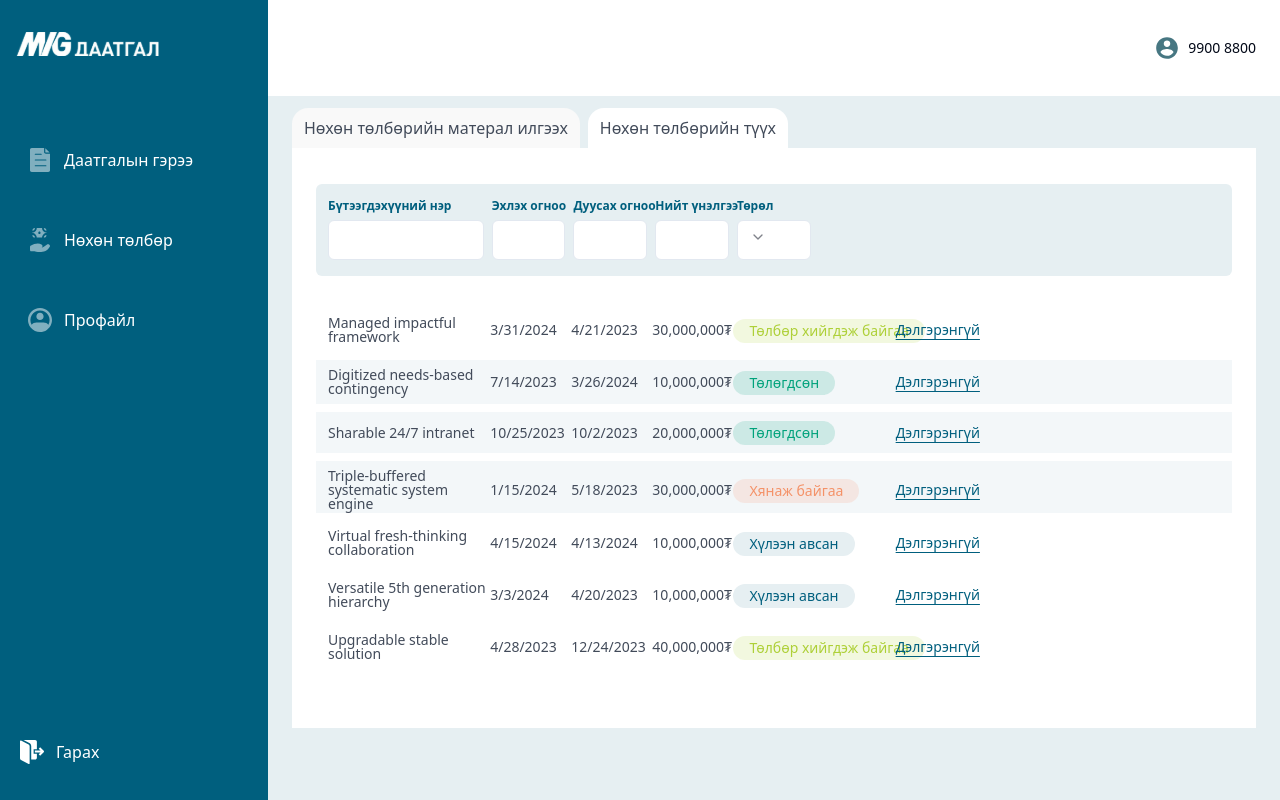
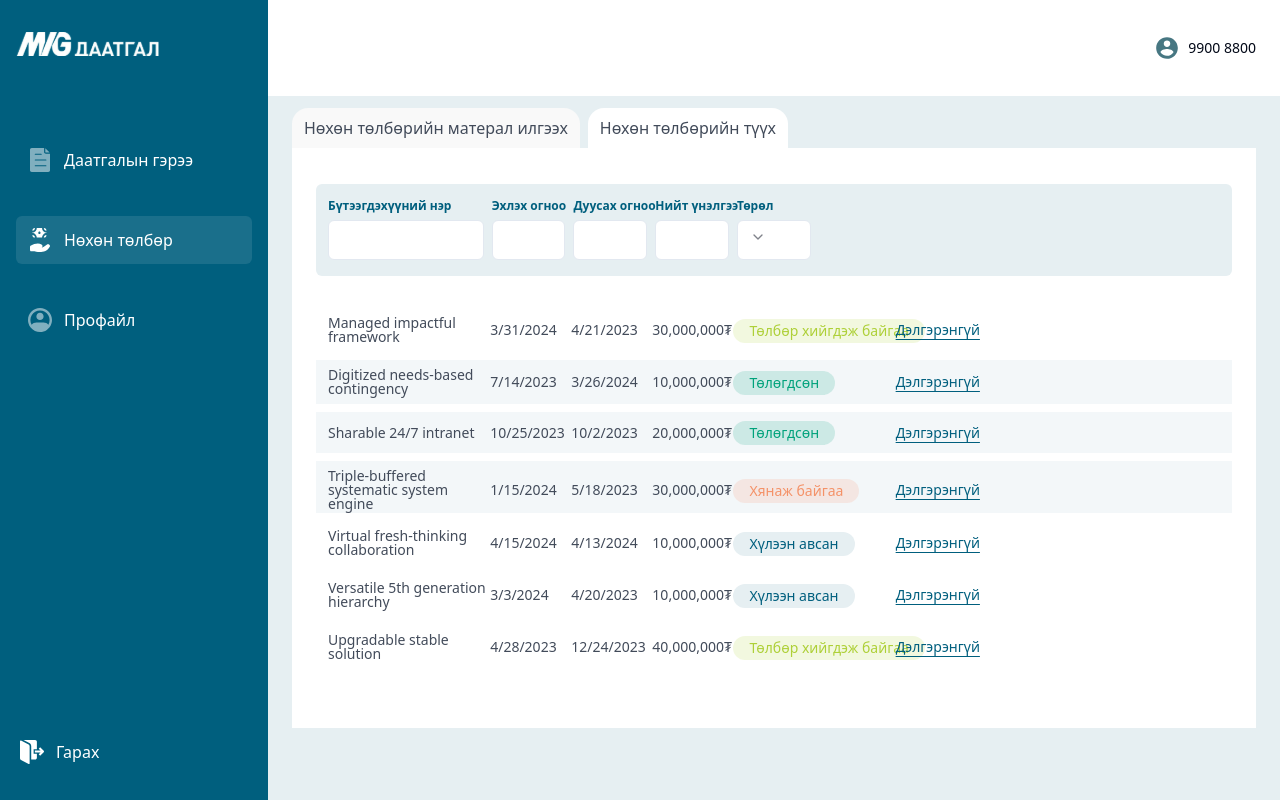
Before and after one commit to 49Haacker/MIG-HI-client, a React (Vite) app: page /compensation/reimbursement-history in a window 1280 px wide. Built offline with nearby package versions, Linux system fonts and the light colour scheme.

Commit message:
all chnage done

```diff
--- a/src/admin/dashboard/pages/SideNavbar.tsx
+++ b/src/admin/dashboard/pages/SideNavbar.tsx
@@ -42,8 +42,24 @@ const SideNavbar = () => {
   useEffect(() => {
     const currentPath = location.pathname;
 
-    const activeIndex = links.findIndex((link) => link.path === currentPath);
-    setActiveLink(activeIndex);
+    const startingPaths = [
+      "/admin/registration",
+      "/admin/insurance-contract",
+      "/admin/compensation",
+      "/admin/customer-profile",
+    ];
+
+    for (let i = 0; i < startingPaths.length; i++) {
+      if (currentPath.startsWith(startingPaths[i])) {
+        setActiveLink(i);
+        return;
+      }
+    }
+
+    // const activeIndex = links.findIndex((link) => link.path === currentPath);
+    // setActiveLink(activeIndex);
+
+    setActiveLink(null);
   }, [location.pathname]);
 
   return (
--- a/src/admin/registration/pages/CustomerRegistration.tsx
+++ b/src/admin/registration/pages/CustomerRegistration.tsx
@@ -8,10 +8,12 @@ import CustomerRegStepSecond from "./CustomerRegStepSecond";
 import { useState } from "react";
 
 const CustomerRegistration = () => {
-  const [currentStep, setCurrentStep] = useState<number>(1);
+  const [selectedOption, setSelectedOption] =
+    useState<string>("Гараар бүртгэх");
 
-  const handleNextStep = () => {
-    setCurrentStep((prevStep) => prevStep + 1);
+  const handleRadioChange = (value: string) => {
+    setSelectedOption(value);
+    // console.log("selected valeu = ", value);
   };
 
   return (
@@ -22,9 +24,9 @@ const CustomerRegistration = () => {
             <RadioGroup defaultValue="Гараар бүртгэх" className="flex gap-2">
               <div className="flex items-center space-x-2">
                 <RadioGroupItem
+                  id="r1"
                   value="Гараар бүртгэх"
-                  id="r1"
-                  checked={currentStep === 1}
+                  onClick={() => handleRadioChange("Гараар бүртгэх")}
                 />
                 <Label htmlFor="r1" className="cursor-pointer">
                   Гараар бүртгэх
@@ -34,9 +36,9 @@ const CustomerRegistration = () => {
 
               <div className="flex items-center space-x-2">
                 <RadioGroupItem
+                  id="r2"
                   value="Excel-ээр бүртгэх"
-                  id="r2"
-                  checked={currentStep === 2}
+                  onClick={() => handleRadioChange("Excel-ээр бүртгэх")}
                 />
                 <Label htmlFor="r2" className="cursor-pointer">
                   Excel-ээр бүртгэх
@@ -47,13 +49,15 @@ const CustomerRegistration = () => {
           </div>
 
           <div className="flex w-full">
-            {currentStep === 1 && <CustomerRegStepFirst />}
-            {currentStep === 2 && <CustomerRegStepSecond />}
+            {selectedOption === "Гараар бүртгэх" && <CustomerRegStepFirst />}
+            {selectedOption === "Excel-ээр бүртгэх" && (
+              <CustomerRegStepSecond />
+            )}
           </div>
         </div>
 
         {/* Add button */}
-        <div onClick={handleNextStep} className="w-full flex justify-end">
+        <div className="w-full flex justify-end">
           <Button
             type="submit"
             className="bg-[#005F7E] hover:bg-[#005f7eed] text-[#FFFFFF] font-bold text-[16px] leading-[20.03px] mb-4"
--- a/src/customer/auth/forms/Sign_In.tsx
+++ b/src/customer/auth/forms/Sign_In.tsx
@@ -1,10 +1,20 @@
 import { Button } from "@/components/ui/button";
 import { Input } from "@/components/ui/input";
 import { Label } from "@/components/ui/label";
+import { useState } from "react";
 import { useNavigate } from "react-router-dom";
 
 const Sign_In = () => {
   const navigate = useNavigate();
+  const [phoneNumber, setPhoneNumber] = useState<string>("");
+
+  const handleSignin = () => {
+    if (phoneNumber === "9999999999") {
+      navigate("/admin/verify-otp");
+    } else {
+      navigate("/verify-otp");
+    }
+  };
 
   return (
     <>
@@ -21,6 +31,8 @@ const Sign_In = () => {
               Утасны дугаар
             </Label>
             <Input
+              value={phoneNumber}
+              onChange={(e) => setPhoneNumber(e.target.value)}
               placeholder="+(976) 0000-0000"
               className="placeholder:text-[#B3CFD8] text-[#424B5A] font-normal text-[14px] leading-[17.36px]"
             />
@@ -28,7 +40,7 @@ const Sign_In = () => {
 
           <div className="flex items-center w-full mt-4">
             <Button
-              onClick={() => navigate("/verify-otp")}
+              onClick={handleSignin}
               className="text-[#FFFFFF] bg-[#005F7E] hover:bg-[#006F8F] font-bold text-[16px] leading-[20.03px] w-full text-center"
             >
               Нэвтрэх
--- a/src/customer/dashboard/pages/SideNavbar.tsx
+++ b/src/customer/dashboard/pages/SideNavbar.tsx
@@ -34,8 +34,22 @@ const SideNavbar = () => {
   useEffect(() => {
     const currentPath = location.pathname;
 
-    const activeIndex = links.findIndex((link) => link.path === currentPath);
-    setActiveLink(activeIndex);
+    const startingPaths = [
+      "/insurance-contract",
+      "/compensation",
+      "/customer-profile",
+    ];
+
+    for (let i = 0; i < startingPaths.length; i++) {
+      if (currentPath.startsWith(startingPaths[i])) {
+        setActiveLink(i);
+        return;
+      }
+    }
+
+    // const activeIndex = links.findIndex((link) => link.path === currentPath);
+    // setActiveLink(activeIndex);
+    setActiveLink(null);
   }, [location.pathname]);
 
   return (
```
Also changed, not shown: 3 other files (tests, documents, lock files or other folders).
